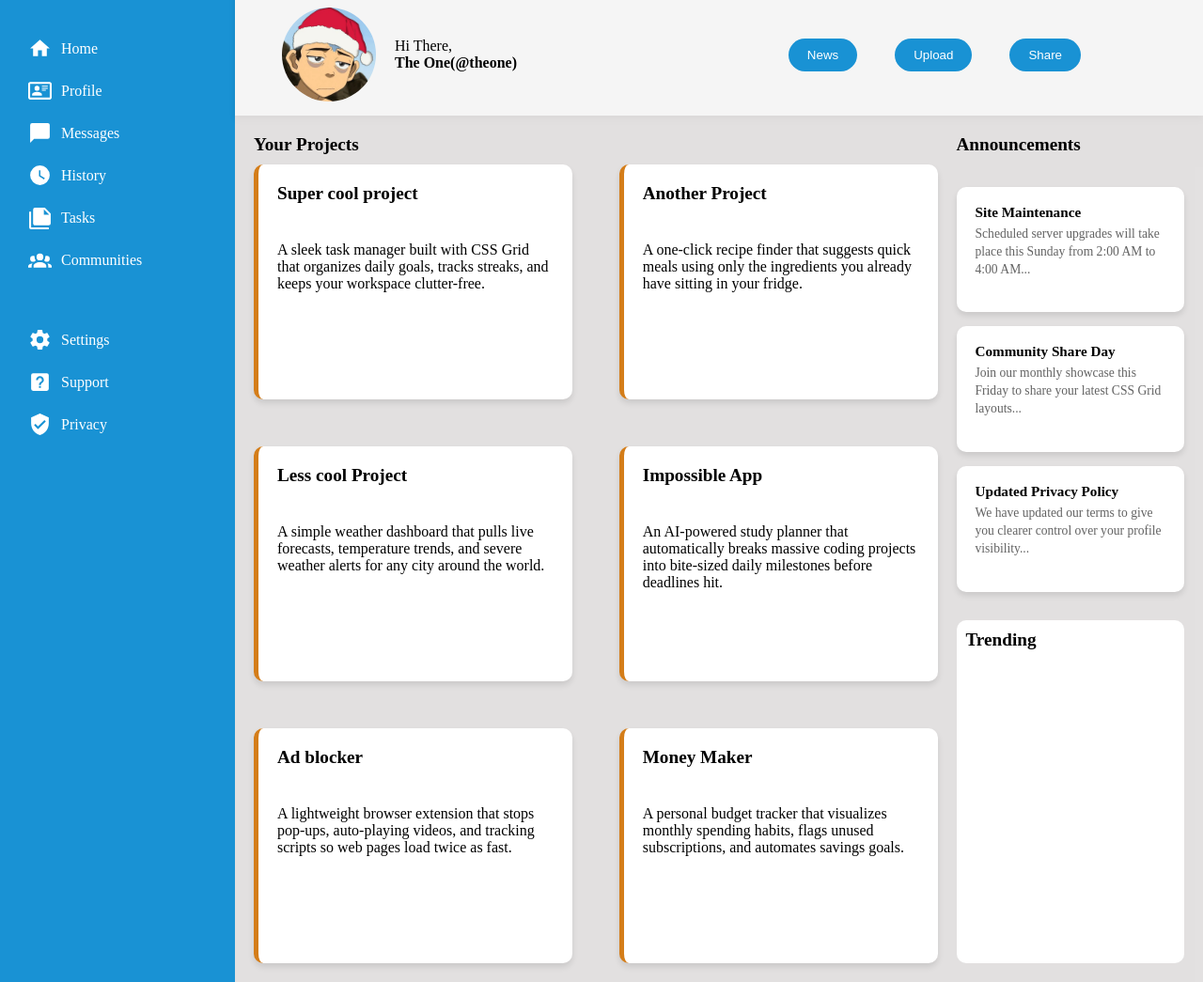
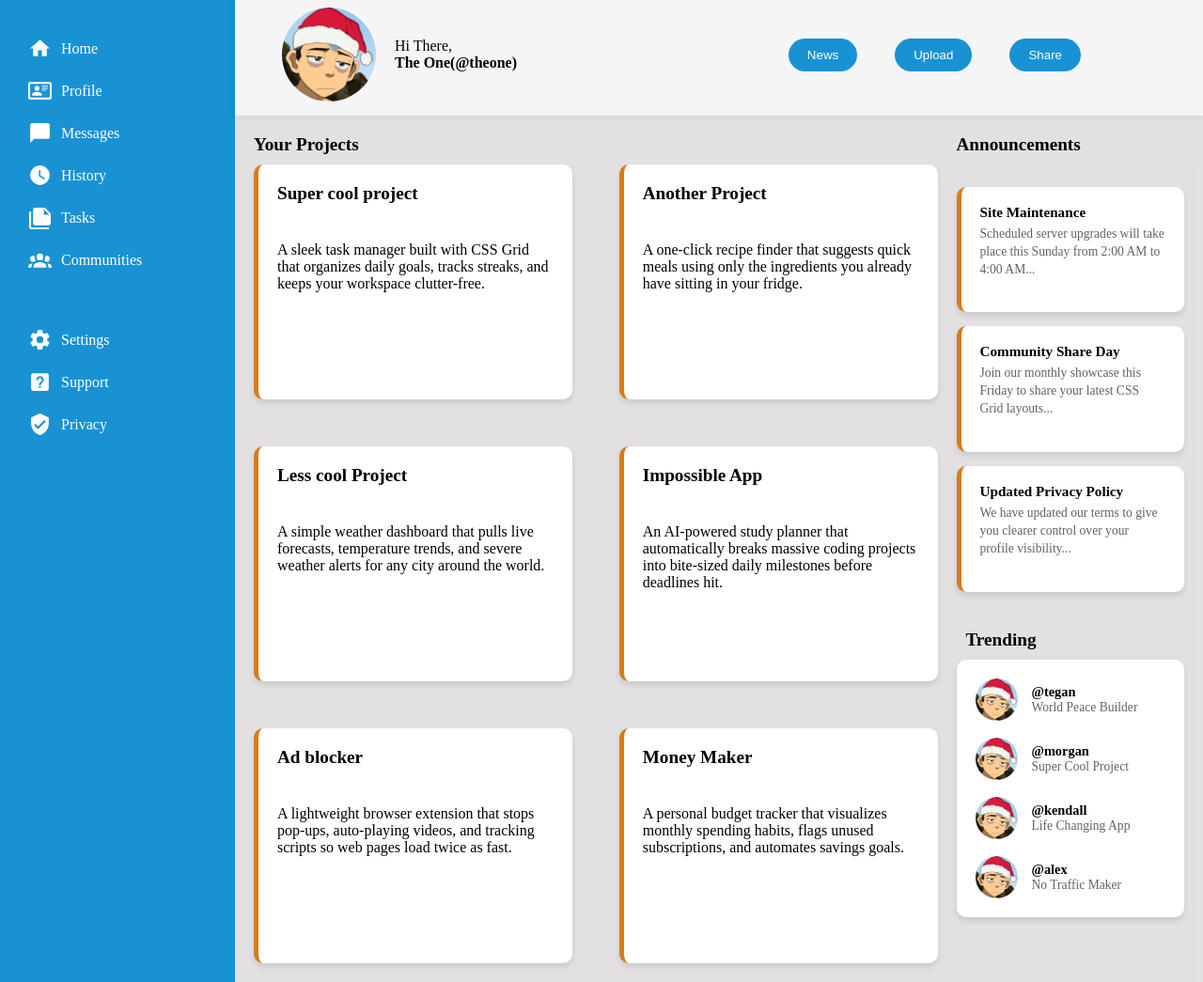
Before and after one commit to mohamadHn0/Admin-Dashboard, a plain HTML site: page dashboard.html in a window 1280 px wide. Shown: the part 77-1122 px from the top of the page at 94% size. Drawn offline with Linux system fonts and the light colour scheme.

Commit message:
finishing the whole html and css

```diff
--- a/dashboard.html
+++ b/dashboard.html
@@ -87,7 +87,7 @@
 
       </div></div>
         <div class="main-content">
-      <!-- Left Column (3fr) -->
+
       <div class="projects-section">
         <h3>Your Projects</h3>
         <div class="projects">
@@ -123,7 +123,6 @@
         </div>
       </div>
 
-      <!-- Right Column (1fr) -->
       <div class="right-sidebar">
 
         <div class="announcements">
@@ -150,6 +149,38 @@
           <h3>Trending</h3>
 
           <div class="trending-card">
+            <div class="trending-item">
+  <img src="avatar.webp" alt="tegan" class="trending-avatar">
+  <div class="trending-user">
+    <p class="handle">@tegan</p>
+    <p class="bio">World Peace Builder</p>
+  </div>
+</div>
+
+<div class="trending-item">
+  <img src="avatar.webp" alt="morgan" class="trending-avatar">
+  <div class="trending-user">
+    <p class="handle">@morgan</p>
+    <p class="bio">Super Cool Project</p>
+  </div>
+</div>
+
+<div class="trending-item">
+  <img src="avatar.webp" alt="kendall" class="trending-avatar">
+  <div class="trending-user">
+    <p class="handle">@kendall</p>
+    <p class="bio">Life Changing App</p>
+  </div>
+</div>
+
+<div class="trending-item">
+  <img src="avatar.webp" alt="alex" class="trending-avatar">
+  <div class="trending-user">
+    <p class="handle">@alex</p>
+    <p class="bio">No Traffic Maker</p>
+  </div>
+</div>
+
 
           </div>
         </div>
--- a/styles.css
+++ b/styles.css
@@ -174,21 +174,21 @@
   padding: 18px 20px;
   border-radius: 10px;
   box-shadow: 0px 4px 6px rgba(0, 0, 0, 0.1);
+  border-left: 5px solid #d47d19;
+
 }
 .announcements-card p{
   color: #636363;
   font-size: 0.85rem;
   line-height: 1.4;
+
 }
 .announcements h5{
 
   font-size: 0.95rem;
   margin-bottom: 4px;
 }
-.trending{
-  background-color: white;
-  border-radius: 10px;
-}
+
 .announcements h3{
   margin-bottom : 0;
   font-size: 1.2 rem;
@@ -196,3 +196,35 @@
 .trending h3{
   margin: 10px;
 }
+.trending-card {
+  background-color: white;
+  padding: 20px;
+  border-radius: 10px;
+  box-shadow: 0px 4px 6px rgba(0, 0, 0, 0.1);
+  display: grid;
+  gap: 18px;
+}
+
+.trending-item {
+  display: grid;
+  grid-template-columns: 45px 1fr;
+  align-items: center;
+  gap: 15px;
+}
+
+.trending-avatar {
+  width: 45px;
+  height: 45px;
+  border-radius: 50%;
+  object-fit: cover;
+}
+
+.handle {
+  font-weight: bold;
+  font-size: 0.9rem;
+}
+
+.bio {
+  color: #636363;
+  font-size: 0.85rem;
+}
```
